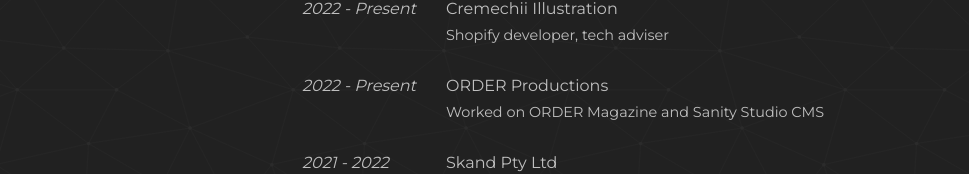
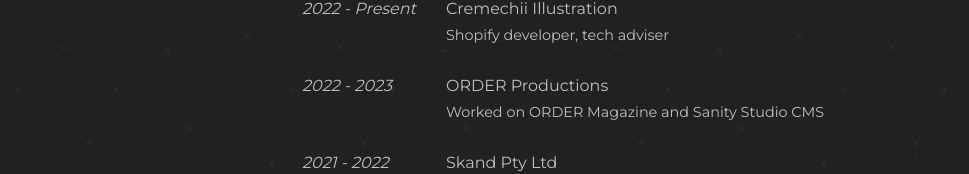
Before and after one commit to natlala113/natlala113.github.io, a React (Create React App) app: page /about in a window 1280 px wide. Shown: the part 594-768 px from the top of the page, without its empty margins (18-987 px from the left). Built offline with nearby package versions, Linux system fonts and the light colour scheme.

Commit message:
updaated date for Order Prods

```diff
--- a/src/pages/About.js
+++ b/src/pages/About.js
@@ -177,7 +177,7 @@ function About() {
         </TitleDiv>
       </YearInfoDiv>
       <YearInfoDiv>
-        <YearParagraph>2022 - Present</YearParagraph>
+        <YearParagraph>2022 - 2023</YearParagraph>
         <TitleDiv>
           <TitleParagraph>ORDER Productions</TitleParagraph>
           <JobInfoParagraph>
```
